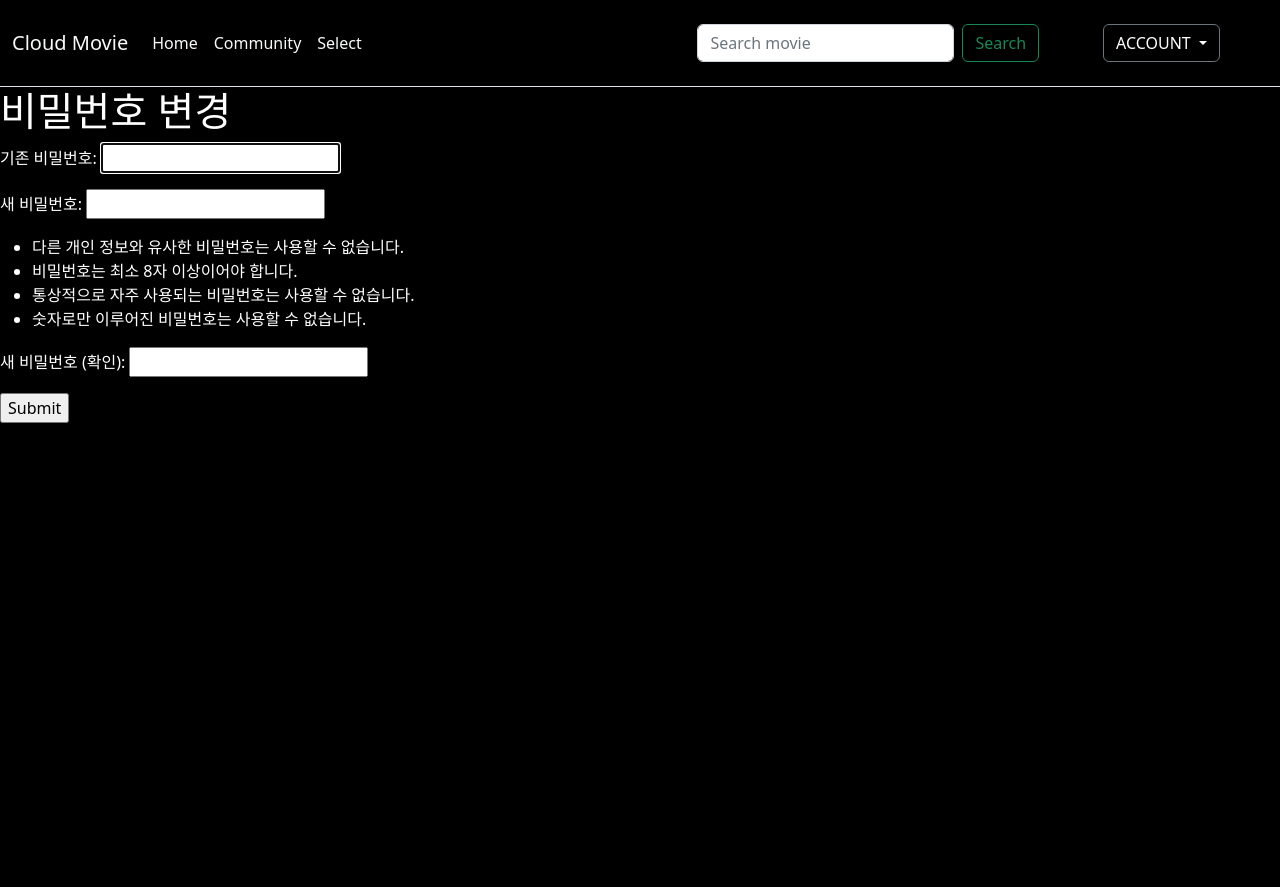
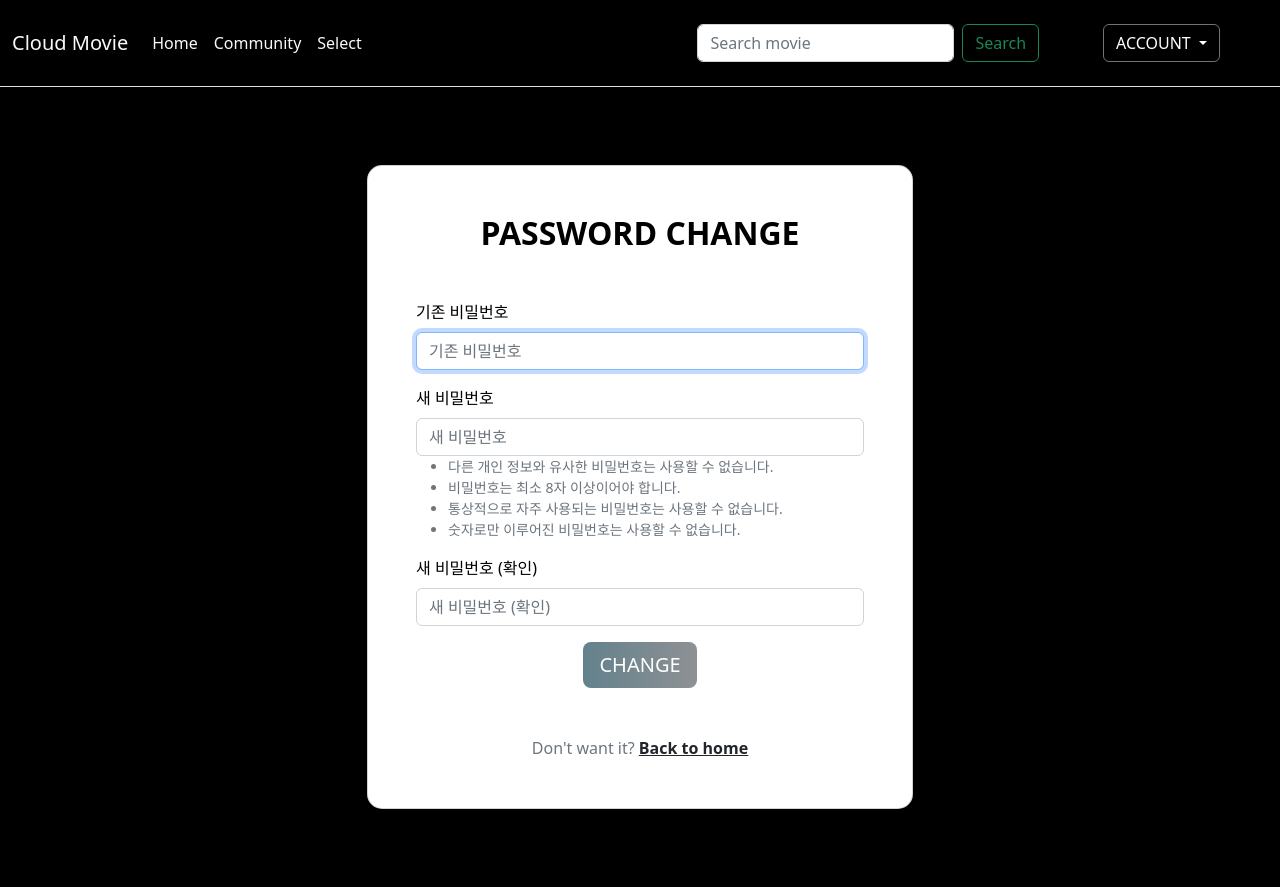
Before and after one commit to isangbin/Cloud, a Django app: page /accounts/password/ in a window 1280 px wide. Shown: the part 49-936 px from the top of the page. Before the commit the page ends 472 px from the top, so only its background shows below. Run offline with Django 3.2, Linux system fonts and the light colour scheme; the visitor is signed in with stand-in values (Sample User, id 1); some libraries are stand-ins or nearby versions.

Commit message:
pwchange, signup form / thumbs 수정

```diff
--- a/accounts/templates/accounts/change_password.html
+++ b/accounts/templates/accounts/change_password.html
@@ -1,11 +1,41 @@
 {% extends 'base.html' %}
-
+{% load bootstrap5 %}
+{% block style %}
+  .gradient-custom {
+    background: #6c7075;
+    background: linear-gradient(to right, rgba(99, 129, 141, 1), rgba(142, 145, 148, 1));
+    border: 0
+  }
+  h2 {
+    color: black;
+  }
+  form {
+    color: black;
+  }
+{% endblock style %}
 {% block content %}
-  <h1>비밀번호 변경</h1>
-  <form action="{% url 'accounts:change_password' %}" method="POST">
-    {% csrf_token %}
-    {{ form.as_p }}
-    <input type="submit">
-  </form>
-  <h1>{{ person }}</h1>
+  <section class="vh-100 bg-image">
+    <div class="mask d-flex align-items-center h-100 ">
+      <div class="container h-100">
+        <div class="row d-flex justify-content-center align-items-center h-100">
+          <div class="col-12 col-md-9 col-lg-7 col-xl-6">
+            <div class="card" style="border-radius: 15px;">
+              <div class="card-body p-5">
+                <h2 class="fw-bold text-uppercase text-center mb-5">Password Change</h2>
+                <form action="{% url 'accounts:change_password' %}" method="POST">
+                  {% csrf_token %}
+                  {% bootstrap_form form %}
+                  <div class="d-flex justify-content-center">
+                    <button type="submit" class="btn btn-success btn-block btn-lg gradient-custom text-uppercase">Change</button>
+                  </div>
+                  <p class="text-center text-muted mt-5 mb-0">Don't want it? <a href="{% url 'movies:index' %}"
+                    class="fw-bold text-body"><u>Back to home</u></a></p>
+                </form>
+              </div>
+            </div>
+          </div>
+        </div>
+      </div>
+    </div>
+  </section>
 {% endblock content %}
--- a/community/templates/community/index.html
+++ b/community/templates/community/index.html
@@ -77,7 +77,7 @@
                       <form class="like-forms" data-review-id="{{ review.pk }}">
                         {% csrf_token %}
                         {% if user in review.like_users.all %}
-                          <button><i id="like-{{ review.pk }}" class="fa-solid fa-thumbs-up g-pos-rel g-top-1 g-mr-3"></button>
+                          <button><i id="like-{{ review.pk }}" class="fa-solid fa-thumbs-up g-pos-rel g-top-1 g-mr-3"></i></button>
                         {% else %}
                           <button><i id="like-{{ review.pk }}" class="fa-regular fa-thumbs-up g-pos-rel g-top-1 g-mr-3"></i></button>
                         {% endif %}
```
Also changed, not shown: accounts/templates/accounts/update.html (+30 -7 lines), accounts/migrations/0001_initial.py, accounts/templates/accounts/signup.html (indentation only), community/migrations/0001_initial.py, movies/migrations/0001_initial.py.
